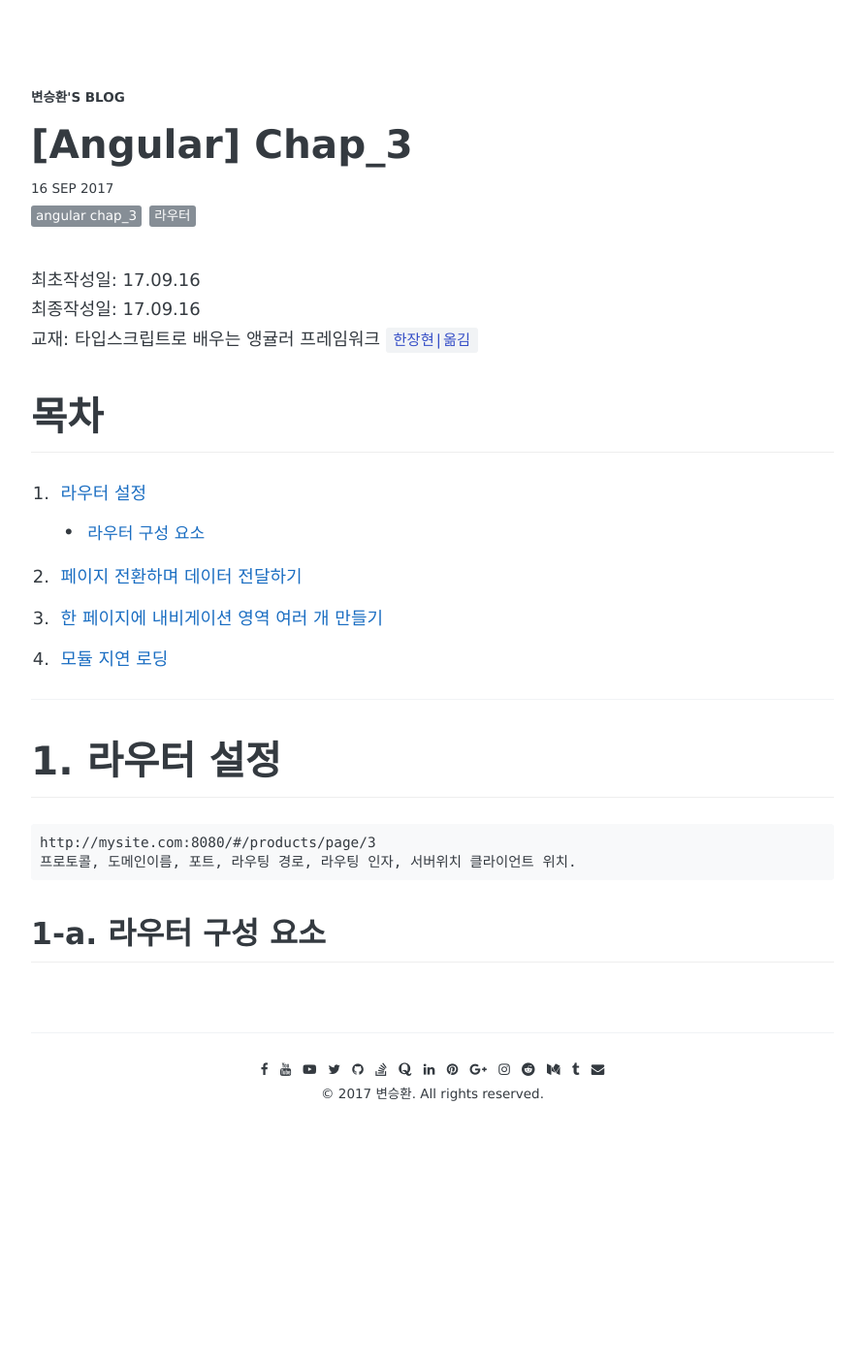
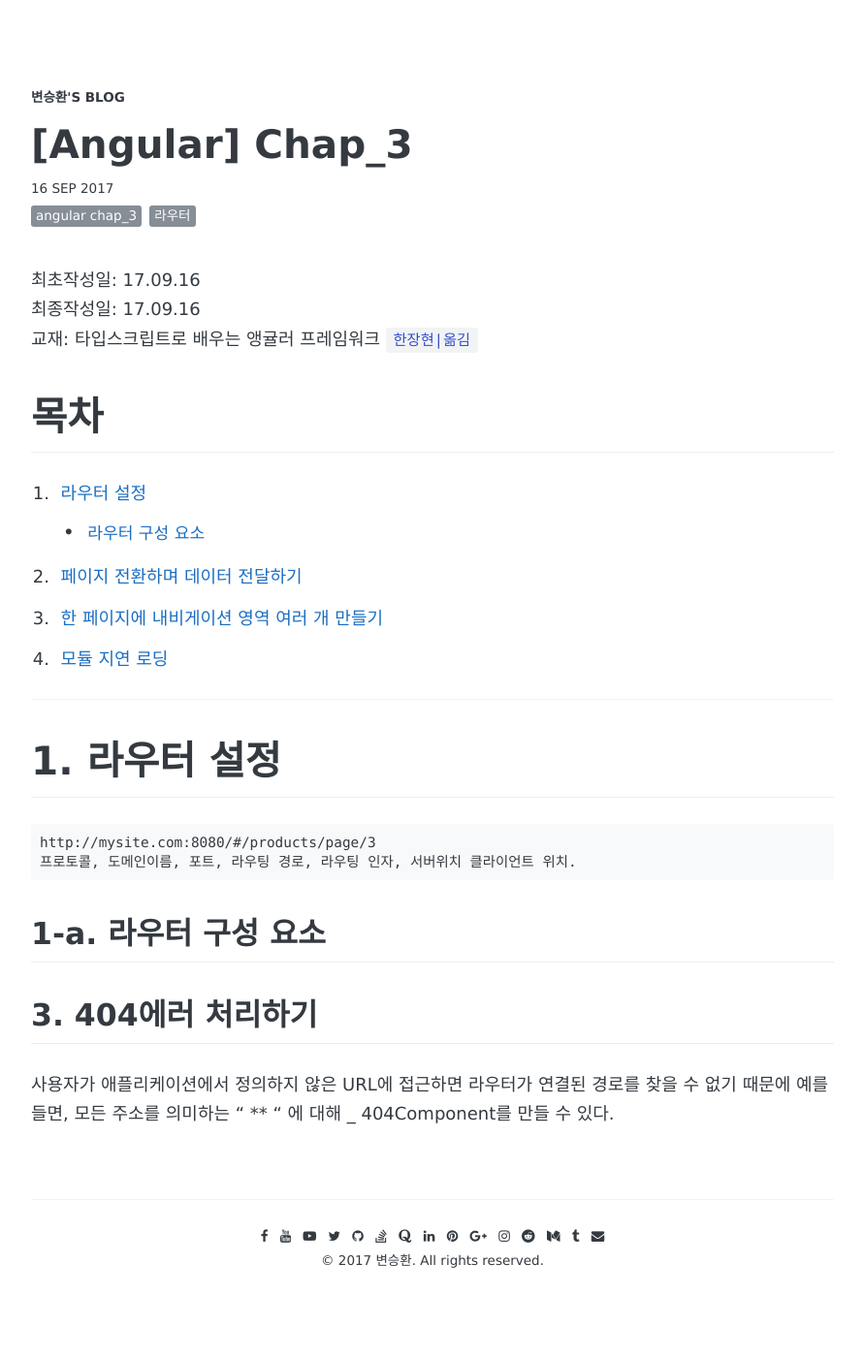
Before and after one commit to awesome-hwan/awesome-hwan.github.io, a Jekyll site: the page built from _posts/2017-09-16-[Angular]Chap_3.md, in a window 1280 px wide. Shown: the whole page at 97% size, without its empty margins (194-1085 px from the left). Built offline with Jekyll 4.4.1, drawn with Linux system fonts in a browser that asks for light colours; some web fonts are replaced; comment, search, counter and statistics services are not loaded; before the commit the page ends 1230 px from its top, so only the background shows below that.

Commit message:
Angular route

````diff
--- a/_posts/2017-09-16-[Angular]Chap_3.md
+++ b/_posts/2017-09-16-[Angular]Chap_3.md
@@ -29,3 +29,8 @@ http://mysite.com:8080/#/products/page/3
 ```
 
 ## 1-a. 라우터 구성 요소
+
+## 3. 404에러 처리하기
+
+사용자가 애플리케이션에서 정의하지 않은 URL에 접근하면 라우터가 연결된 경로를 찾을 수 없기 때문에
+예를 들면, 모든 주소를 의미하는 " ** " 에 대해 _ 404Component를 만들 수 있다.
````
